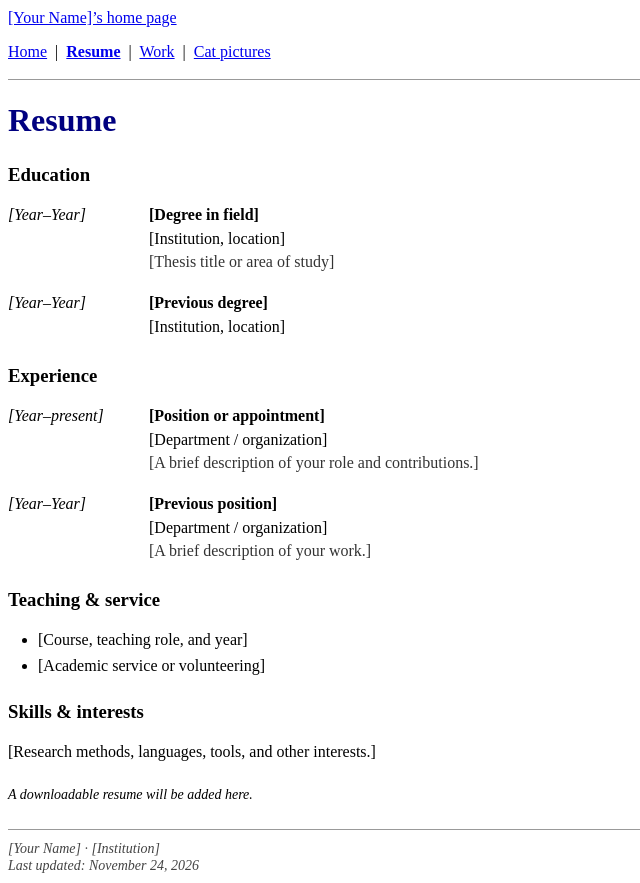
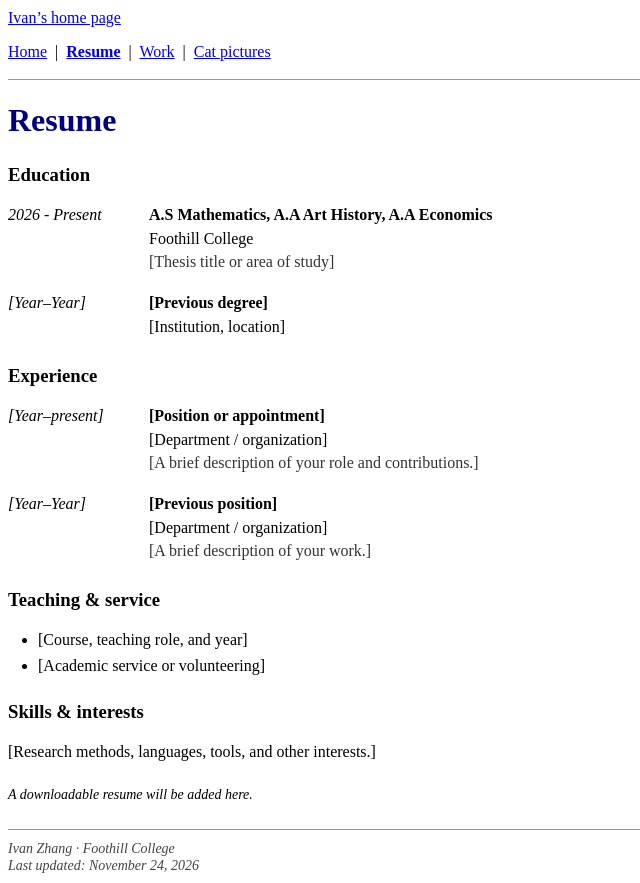
Before and after one commit to hn7c/hn7c.github.io, a plain HTML site: page resume.html in a window 1280 px wide. Shown: the whole page, without its empty margins (0-640 px from the left). Drawn offline with Linux system fonts and the light colour scheme; files that its build step writes are made by us from their sources.

Commit message:
Update resume with personal information

```diff
--- a/resume.html
+++ b/resume.html
@@ -4,22 +4,22 @@
 <meta charset="utf-8">
 <meta name="viewport" content="width=device-width, initial-scale=1">
 <meta name="description" content="[Your Name]'s academic home page: resume, work, and cat pictures.">
-<title>Resume - [Your Name]</title>
+<title>Resume - Ivan Zhang</title>
 <link rel="stylesheet" href="assets/style.css">
 </head>
 <body>
 <a class="skip" href="#main">Skip to content</a>
 <div class="site">
-<header><p><a href="index.html">[Your Name]’s home page</a></p><nav aria-label="Main navigation"><a href="index.html">Home</a> &nbsp;|&nbsp; <a href="resume.html" aria-current="page">Resume</a> &nbsp;|&nbsp; <a href="work.html">Work</a> &nbsp;|&nbsp; <a href="cats.html">Cat pictures</a></nav><hr></header>
+<header><p><a href="index.html">Ivan’s home page</a></p><nav aria-label="Main navigation"><a href="index.html">Home</a> &nbsp;|&nbsp; <a href="resume.html" aria-current="page">Resume</a> &nbsp;|&nbsp; <a href="work.html">Work</a> &nbsp;|&nbsp; <a href="cats.html">Cat pictures</a></nav><hr></header>
 <main id="main">
 <div class="page-heading"><h1>Resume</h1></div>
-<section><h2>Education</h2><div class="entry"><span class="date">[Year–Year]</span><div><h3>[Degree in field]</h3><p>[Institution, location]</p><p class="muted">[Thesis title or area of study]</p></div></div><div class="entry"><span class="date">[Year–Year]</span><div><h3>[Previous degree]</h3><p>[Institution, location]</p></div></div></section>
+<section><h2>Education</h2><div class="entry"><span class="date">2026 - Present</span><div><h3>A.S Mathematics, A.A Art History, A.A Economics</h3><p>Foothill College</p><p class="muted">[Thesis title or area of study]</p></div></div><div class="entry"><span class="date">[Year–Year]</span><div><h3>[Previous degree]</h3><p>[Institution, location]</p></div></div></section>
 <section><h2>Experience</h2><div class="entry"><span class="date">[Year–present]</span><div><h3>[Position or appointment]</h3><p>[Department / organization]</p><p class="muted">[A brief description of your role and contributions.]</p></div></div><div class="entry"><span class="date">[Year–Year]</span><div><h3>[Previous position]</h3><p>[Department / organization]</p><p class="muted">[A brief description of your work.]</p></div></div></section>
 <section><h2>Teaching &amp; service</h2><ul><li>[Course, teaching role, and year]</li><li>[Academic service or volunteering]</li></ul></section>
 <section><h2>Skills &amp; interests</h2><p>[Research methods, languages, tools, and other interests.]</p></section>
 <p class="footnote">A downloadable resume will be added here.</p>
 </main>
-<footer><hr><address>[Your Name] · [Institution]<br>Last updated: November 24, 2026</address></footer>
+<footer><hr><address>Ivan Zhang · Foothill College<br>Last updated: November 24, 2026</address></footer>
 </div>
 </body>
 </html>
```
